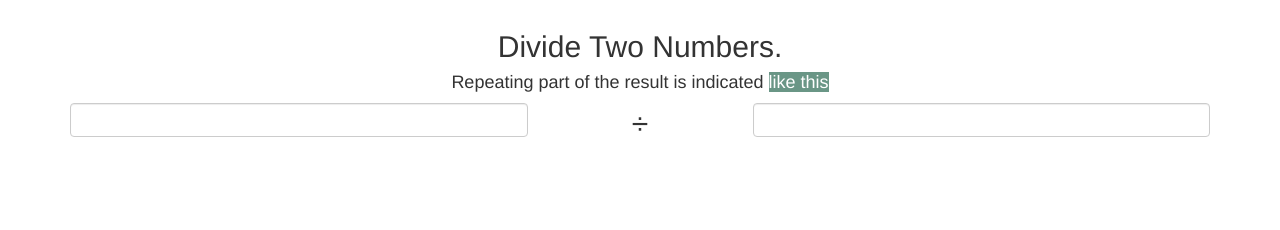
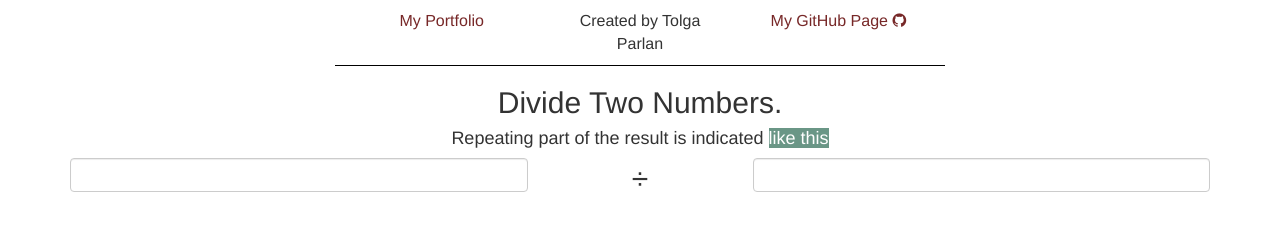
Before and after one commit to tolgaparlan/division-with-repetitions, a plain HTML site: page index.html in a window 1280 px wide. Drawn offline with nearby package versions, Linux system fonts and the light colour scheme.

Commit message:
added the header

```diff
--- a/index.html
+++ b/index.html
@@ -18,6 +18,32 @@
 </head>
 
 <body>
+    <div id="header-content" class="container-fluid">
+        <header>
+            <div class="row">
+                <div class="col-xs-12">
+                    <div class="col-sm-3"></div>
+                    <div class="col-xs-12 col-sm-2 col-sm-push-2">
+                        <p>Created by Tolga Parlan</p>
+                    </div>
+                    <div class="col-xs-12 col-sm-2 col-sm-pull-2">
+                        <a href="https://tolgaparlan.github.io/portfolio/index.html" target="_blank">
+                            <p>My Portfolio</p>
+                        </a>
+                    </div>
+                    <div class="col-xs-12 col-sm-2">
+                        <a href="https://github.com/tolgaparlan/" target="_blank">
+                            <p>My GitHub Page <i class="fa fa-github" aria-hidden="true"></i></p>
+                        </a>
+                    </div>
+                    <div class="col-sm-3"></div>
+                </div>
+            </div>
+        </header>
+        <div id="border-div"></div>
+    </div>
+
+
     <div class="container">
         <div class="row">
             <div class="col-xs-12">
@@ -46,6 +72,7 @@
         </div>
     </div>
 
+
 </body>
 
 </html>
--- a/style.css
+++ b/style.css
@@ -22,3 +22,20 @@ body {
 .btn {
     margin-bottom: 10px;
 }
+
+#header-content {
+    font-size: 80%;
+    position: relative;
+}
+
+#border-div {
+    position: absolute;
+    bottom: 0px;
+    left: 25%;
+    right: 25%;
+    border-bottom: 1px solid black;
+}
+
+#header-content a {
+    color: #772828;
+}
```
